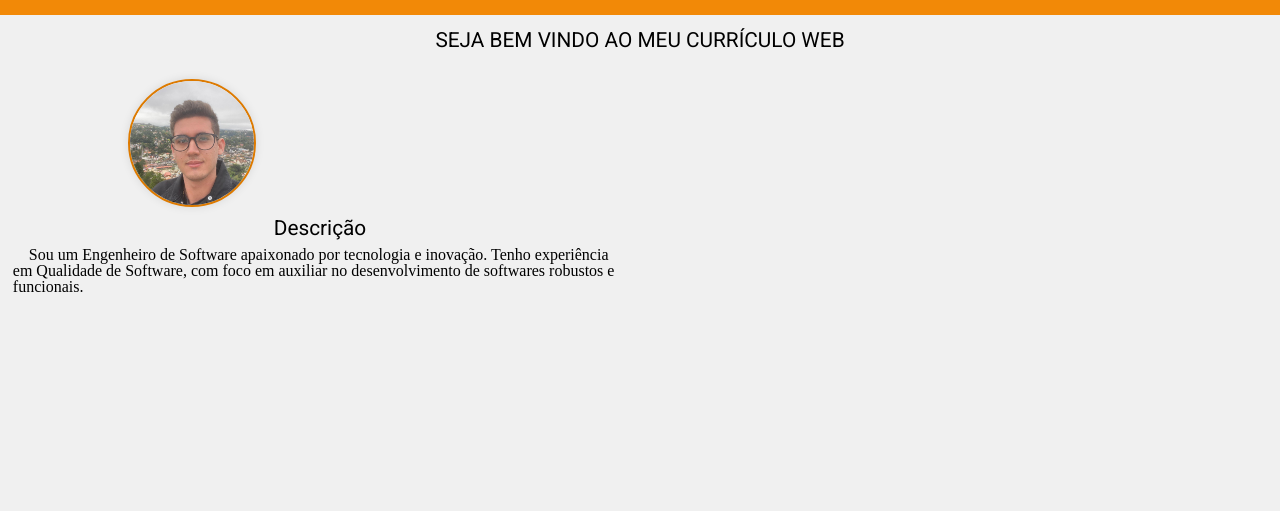
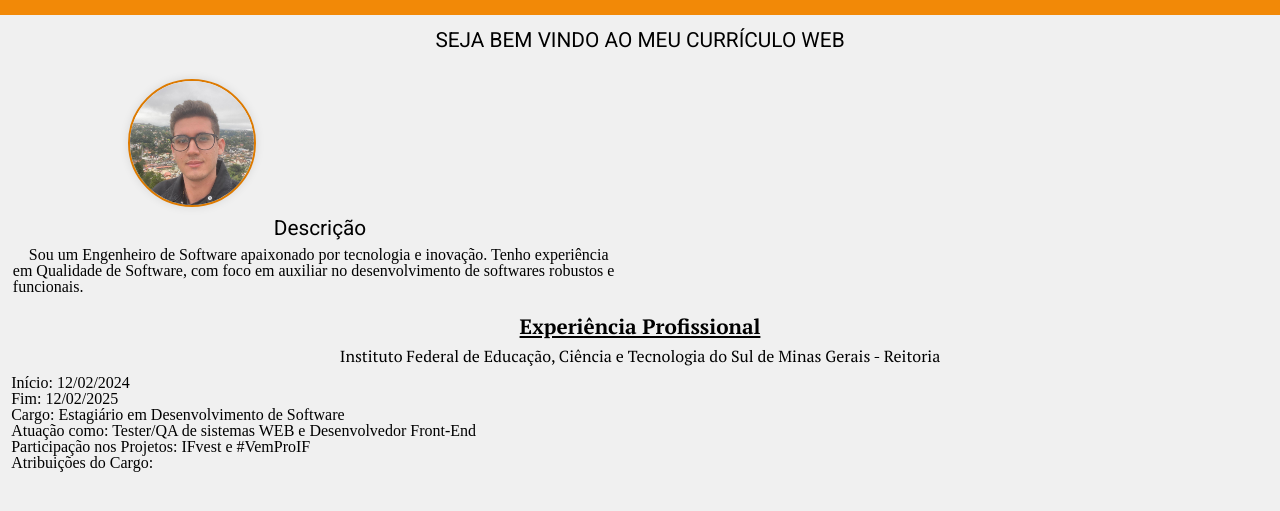
Before and after one commit to Mr-Thales-Reis/Curriculo_Web, a plain HTML site: page index.html in a window 1280 px wide. Shown: the part 145-656 px from the top of the page. Drawn offline with Linux system fonts and the light colour scheme.

Commit message:
Inicio da seção de experiência

```diff
--- /dev/null
+++ b/Styles/Experiencia.css
@@ -0,0 +1,21 @@
+.titulo_experiencia{
+    display: flex;
+    justify-content: center;
+    padding-top: 1em;
+    font-size: 1.3em;
+    text-decoration: underline;
+    font-family: var(--fonte-subtitulo);
+    font-weight: 600;
+}
+
+.titulo_IF{
+    display: flex;
+    justify-content: center;
+    padding: 0.7em 0.6em 0.7em 0.6em;
+    font-size: normal;
+    font-family: var(--fonte-subtitulo);
+}
+
+.lista_de_informações_da_experiencia_IF{
+    padding: 0 0.6em 0.6em 0.7em;
+}
--- a/index.html
+++ b/index.html
@@ -21,8 +21,9 @@
     <h1 class="titulo_cabecalho">Currículo Web</h1>
     <h2 class="subtitulo_cabecalho">Thales Reis</h2>
     <h3 class="area_de_atuacao">Engenheiro de Software</h3>
-  </div class="container__mensagem">
+  </div>
 </header>
+
 <main>
     <section class="imagem_perfil">
       <h1 class="mensagem_de_boas_vindas">Seja bem vindo ao meu Currículo Web</h1>
@@ -33,8 +34,19 @@
         </div>
     </section>
 
-    <section>
-
+    <section class="experiência">
+        <h1 class="titulo_experiencia">Experiência Profissional</h1>
+        <div class="experiencia_IF">
+          <h1 class="titulo_IF">Instituto Federal de Educação, Ciência e Tecnologia do Sul de Minas Gerais - Reitoria</h1>
+            <ul class="lista_de_informações_da_experiencia_IF">
+              <li><strong>Início:</strong> 12/02/2024</li>
+              <li><strong>Fim:</strong> 12/02/2025</li>
+              <li><strong>Cargo:</strong> Estagiário em Desenvolvimento de Software</li>
+              <li><strong>Atuação como:</strong> Tester/QA de sistemas WEB e Desenvolvedor Front-End</li>
+              <li><strong>Participação nos Projetos:</strong> IFvest e #VemProIF</li>
+              <li><strong>Atribuições do Cargo:</strong></li>
+            </ul>
+        </div>
     </section>
 </main>
 
--- a/style.css
+++ b/style.css
@@ -1,6 +1,7 @@
 @import url(Styles/Cabecalho.css);
 @import url(Styles/Menu_navegacao.css);
-@import url(Styles/Descricao.css);
+@import url(Styles/Imagem.css);
+@import url(Styles/Experiencia.css);
 
 *{
     padding: 0;
```
Also changed, not shown: Styles/Imagem.css (line endings or trailing spaces).
